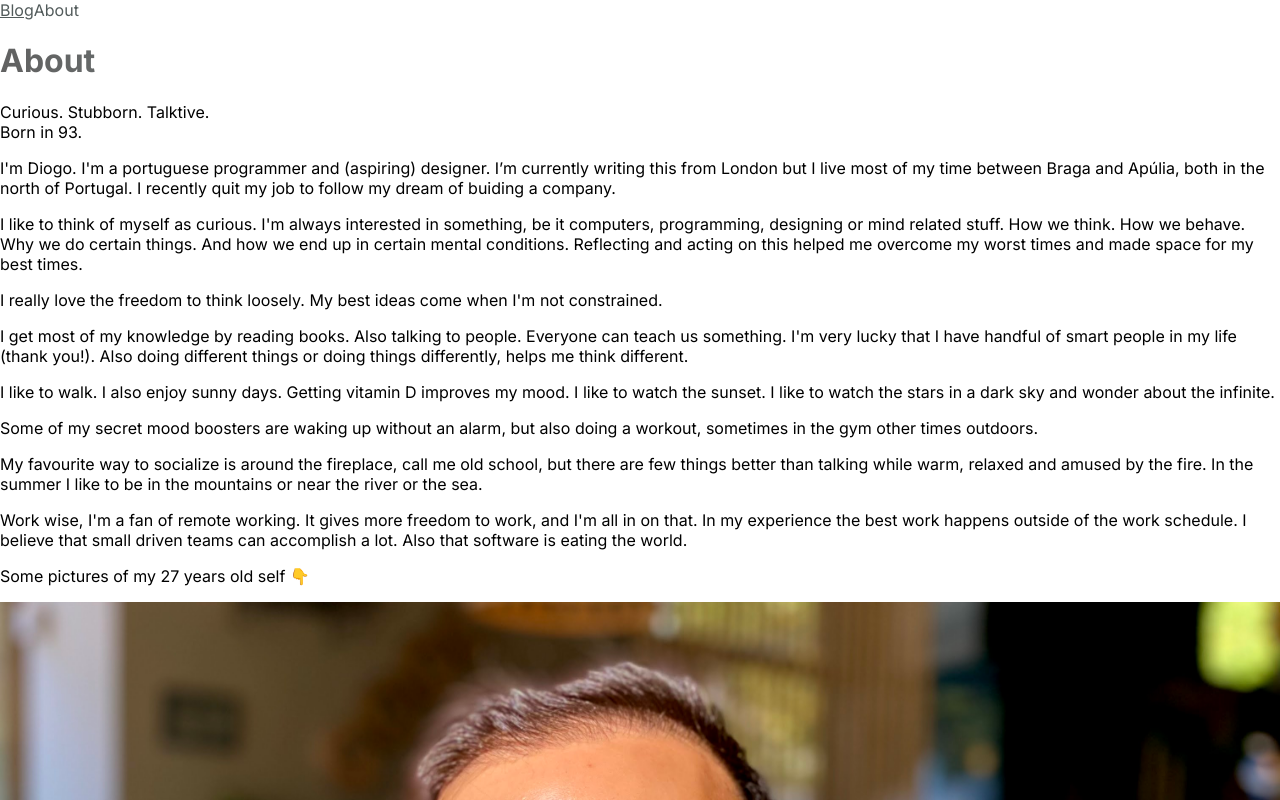
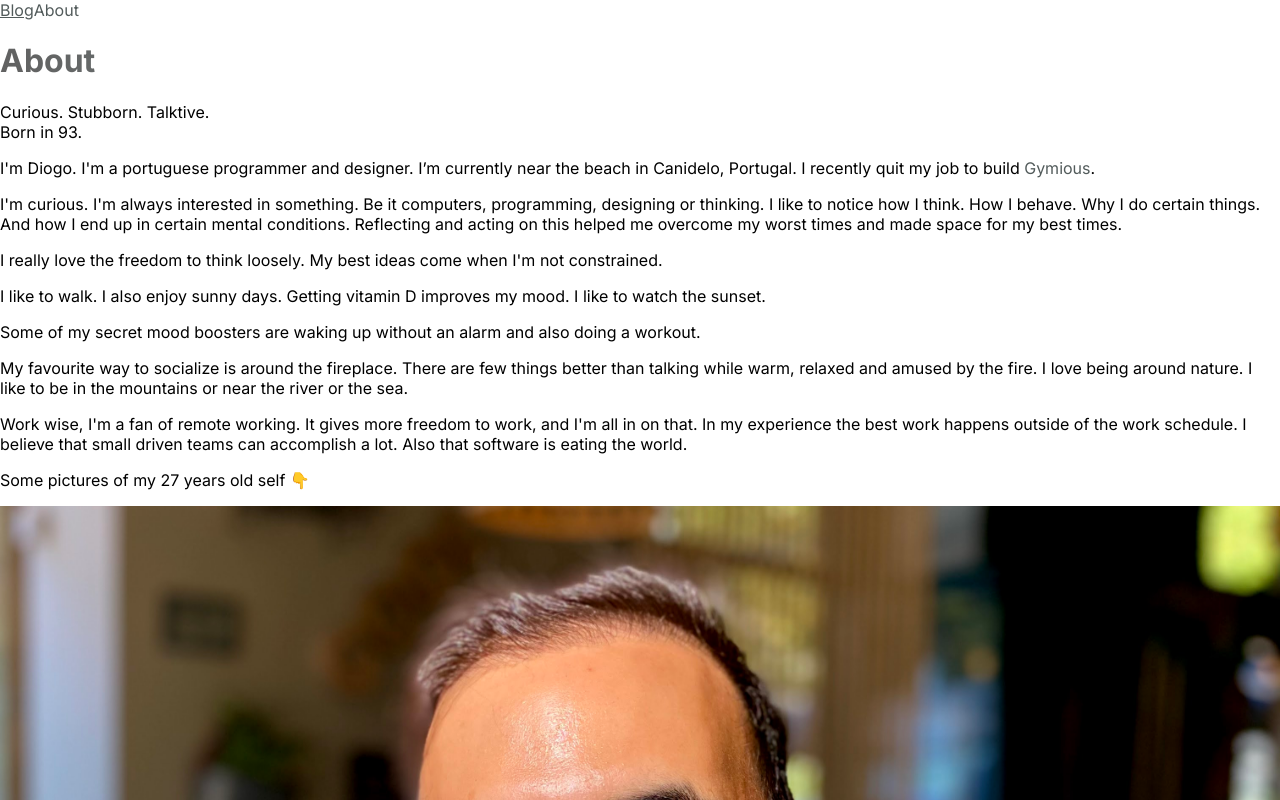
Before and after one commit to Diogomartf/diogo-next, a Next.js app: page /about in a window 1280 px wide. Shown: the top 800 px of the page. Built offline with nearby package versions, Linux system fonts and the light colour scheme.

Commit message:
Update about me text

```diff
--- a/pages/about.js
+++ b/pages/about.js
@@ -25,42 +25,34 @@ const About = () => (
     </Spacy>
     <div className="my-3 md:my-4">
       <NormalText>
-        I'm Diogo. I'm a portuguese programmer and (aspiring) designer. I’m
-        currently writing this from London but I live most of my time between
-        Braga and Apúlia, both in the north of Portugal. I recently quit my job
-        to follow my dream of buiding a company.
+        I'm Diogo. I'm a portuguese programmer and designer. I’m currently near
+        the beach in Canidelo, Portugal. I recently quit my job to build{" "}
+        <a href="https://gymious.pt/">Gymious</a>.
       </NormalText>
       <NormalText>
-        I like to think of myself as curious. I'm always interested in
-        something, be it computers, programming, designing or mind related
-        stuff. How we think. How we behave. Why we do certain things. And how we
-        end up in certain mental conditions. Reflecting and acting on this
-        helped me overcome my worst times and made space for my best times.
+        I'm curious. I'm always interested in something. Be it computers,
+        programming, designing or thinking. I like to notice how I think. How I
+        behave. Why I do certain things. And how I end up in certain mental
+        conditions. Reflecting and acting on this helped me overcome my worst
+        times and made space for my best times.
       </NormalText>
       <NormalText>
         I really love the freedom to think loosely. My best ideas come when I'm
         not constrained.
       </NormalText>
       <NormalText>
-        I get most of my knowledge by reading books. Also talking to people.
-        Everyone can teach us something. I'm very lucky that I have handful of
-        smart people in my life (thank you!). Also doing different things or
-        doing things differently, helps me think different.
+        I like to walk. I also enjoy sunny days. Getting vitamin D improves my
+        mood. I like to watch the sunset.
       </NormalText>
       <NormalText>
-        I like to walk. I also enjoy sunny days. Getting vitamin D improves my
-        mood. I like to watch the sunset. I like to watch the stars in a dark
-        sky and wonder about the infinite.
+        Some of my secret mood boosters are waking up without an alarm and also
+        doing a workout.
       </NormalText>
       <NormalText>
-        Some of my secret mood boosters are waking up without an alarm, but also
-        doing a workout, sometimes in the gym other times outdoors.
-      </NormalText>
-      <NormalText>
-        My favourite way to socialize is around the fireplace, call me old
-        school, but there are few things better than talking while warm, relaxed
-        and amused by the fire. In the summer I like to be in the mountains or
-        near the river or the sea.
+        My favourite way to socialize is around the fireplace. There are few
+        things better than talking while warm, relaxed and amused by the fire. I
+        love being around nature. I like to be in the mountains or near the
+        river or the sea.
       </NormalText>
       <NormalText>
         Work wise, I'm a fan of remote working. It gives more freedom to work,
```
